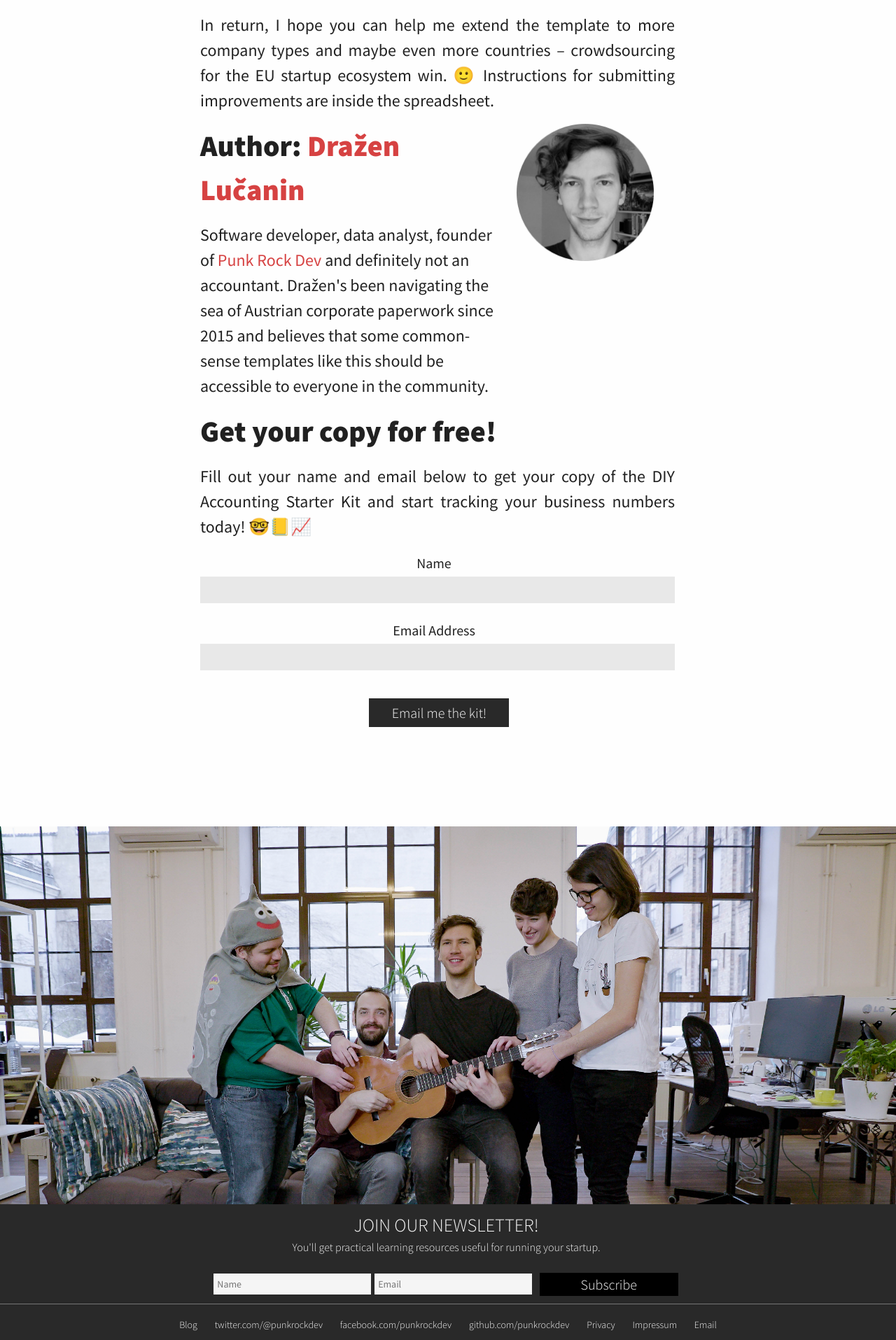
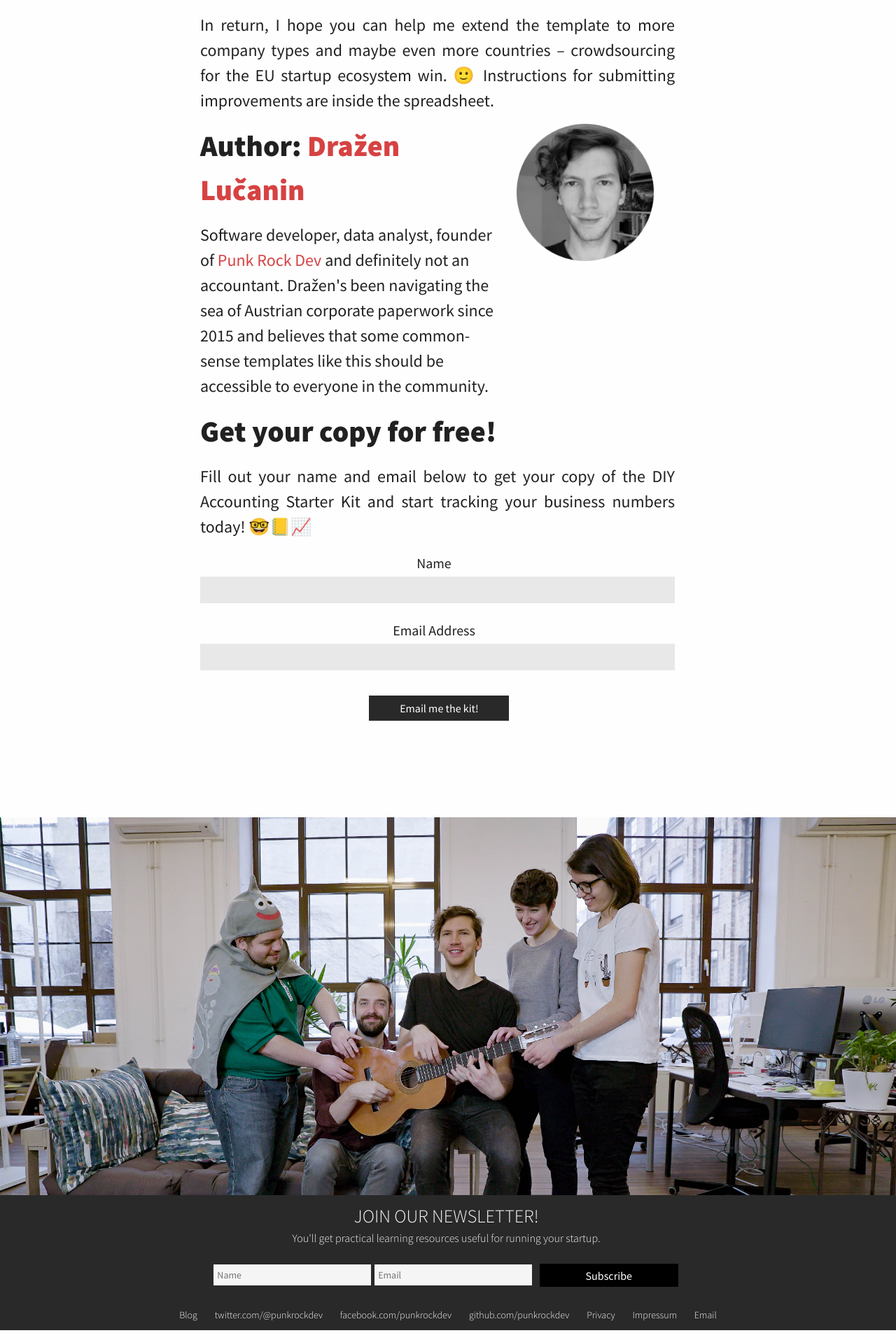
Before and after one commit to punkrockdev/punkrockdev.github.io, a Jekyll site: the page built from accounting-austria.md, in a window 1280 px wide. Shown: the part 2873-4788 px from the top of the page at 70% size. Built offline with Jekyll 4.4.1, drawn with Linux system fonts in a browser that asks for light colours; nearby versions of some CDN libraries; comment, search, counter and statistics services are not loaded.

Commit message:
improve responsiveness & update content

```diff
--- a/_sass/_form.scss
+++ b/_sass/_form.scss
@@ -14,8 +14,8 @@
     color: #fff;
     border: 1px solid #292929;
     background: #292929;
-    font-weight: 300;
-    font-size: 20px;
+    font-weight: 400;
+    font-size: 16px;
     padding: 7px 5px;
     margin-left: auto;
     display: block;
@@ -23,11 +23,8 @@
     &:hover {
         background: rgba($accent-color, .3 )
     }
-    @include media-query-min($on-laptop) {
-        width: 60%;
-    }
     @include media-query-min($on-desktop) {
-        width: 200px;
+        min-width: 200px;
     }
 }
 
--- a/_sass/sections/_about.scss
+++ b/_sass/sections/_about.scss
@@ -7,7 +7,14 @@
       padding: 0 2rem;
     }
 
-    @media (max-width: 800px) {
+    @include media-query($on-desktop) {
+      width: 80%;
+      margin-left: 10%;
+    }
+
+    @include media-query($on-palm) {
+      padding: 0 15px;
+      margin-left: 0;
       width: 100%;
     }
 
@@ -17,7 +24,10 @@
 
     &-last {
       clear: left;
-      margin: 0;
+
+      @include media-query-min($on-desktop) {
+        margin: 0;
+      }
     }
 
     .about-heading {
--- a/_sass/sections/_footer.scss
+++ b/_sass/sections/_footer.scss
@@ -15,7 +15,6 @@
         clear: both;
         margin: 0;
         text-align: center;
-        border-top: 1px solid #f5f5f561;
 
         li {
           display: inline-block;
--- a/_sass/sections/_portfolio.scss
+++ b/_sass/sections/_portfolio.scss
@@ -15,7 +15,7 @@
     padding: 80px 50px;
 
     @include media-query($on-desktop) {
-      padding: 60px 50px;
+      padding: 60px 30px;
     }
 
     @include media-query-min($on-laptop) {
@@ -51,12 +51,12 @@
 
     @include media-query($on-laptop) {
       margin-left: 10%;
-      text-align: center;
+      text-align: left;
+      padding-left: 0;
     }
 
     @include media-query($on-palm) {
       margin-left: 0;
-      padding-left: 0;
     }
 
     h3 {
@@ -77,6 +77,7 @@
 
       @include media-query($on-laptop) {
         margin-top: 60px;
+        font-size: 22px;
       }
     }
 
@@ -94,7 +95,7 @@
 
       @include media-query($on-laptop) {
         font-size: 20px;
-        text-align: center;
+        text-align: text;
       }
 
       @include media-query($on-palm) {
@@ -106,6 +107,7 @@
   .app-screenshot {
     height: 40vh;
     background-size: cover;
+    background-position: top left;
     background-repeat: no-repeat;
     position: relative;
     @include media-query($on-desktop) {
@@ -115,11 +117,17 @@
     @include media-query($on-laptop) {
       height: 30vh;
       margin-left: 10%;
+      background-size: contain;
+      background-position: center;
     }
 
     @include media-query($on-palm) {
-      height: 20vh;
       margin-left: 0;
+    }
+
+    &.device {
+      background-position: center;
+      background-size: contain;
     }
 
     &.imGraetzl {
@@ -128,8 +136,6 @@
 
     &.pos {
       background-image: url("../images/discography/POSMusic.webp");
-      background-position: left top;
-      background-size: cover;
     }
 
     &.crosho {
--- a/js/main.js
+++ b/js/main.js
@@ -63,12 +63,14 @@ jQuery(document).ready(function($){
       });
     }
 
-
     //see more button for portfolio
-    $("#collapsable").click((e) => {
+    $("button#collapsable").click(e => {
       e.preventDefault();
       const itemsToShow = $(".collapsable-hidden").slice(0, 2);
       $(itemsToShow).removeClass("collapsable-hidden");
+      if ($(".collapsable-hidden").length === 0) {
+        $("button#collapsable").remove();
+      }
     });
 
     // Lets capture a specific page view event for easy funnels
@@ -81,7 +83,7 @@ jQuery(document).ready(function($){
         console.log('submit form');
         var form = this;
         // we need to stop the form from submitting too early
-  	e.preventDefault();
+        e.preventDefault();
 
         var name = $("#name").val();
         var email = $("#email").val();
@@ -89,9 +91,9 @@ jQuery(document).ready(function($){
         // track this as an event. We only call the identify when we've confirmed the track event has completed
         analytics.track("Contact form submitted", function(){
 
-	    // identify the user, using the email address
-            // as a custom distinct_id and add a callback
-            // to submit the form once the identify call is complete
+        // identify the user, using the email address
+        // as a custom distinct_id and add a callback
+        // to submit the form once the identify call is complete
   	    analytics.identify(email, {
   	        email: email,
   	        name: name
```
Also changed, not shown: _layouts/home.html (+5 -5 lines).
